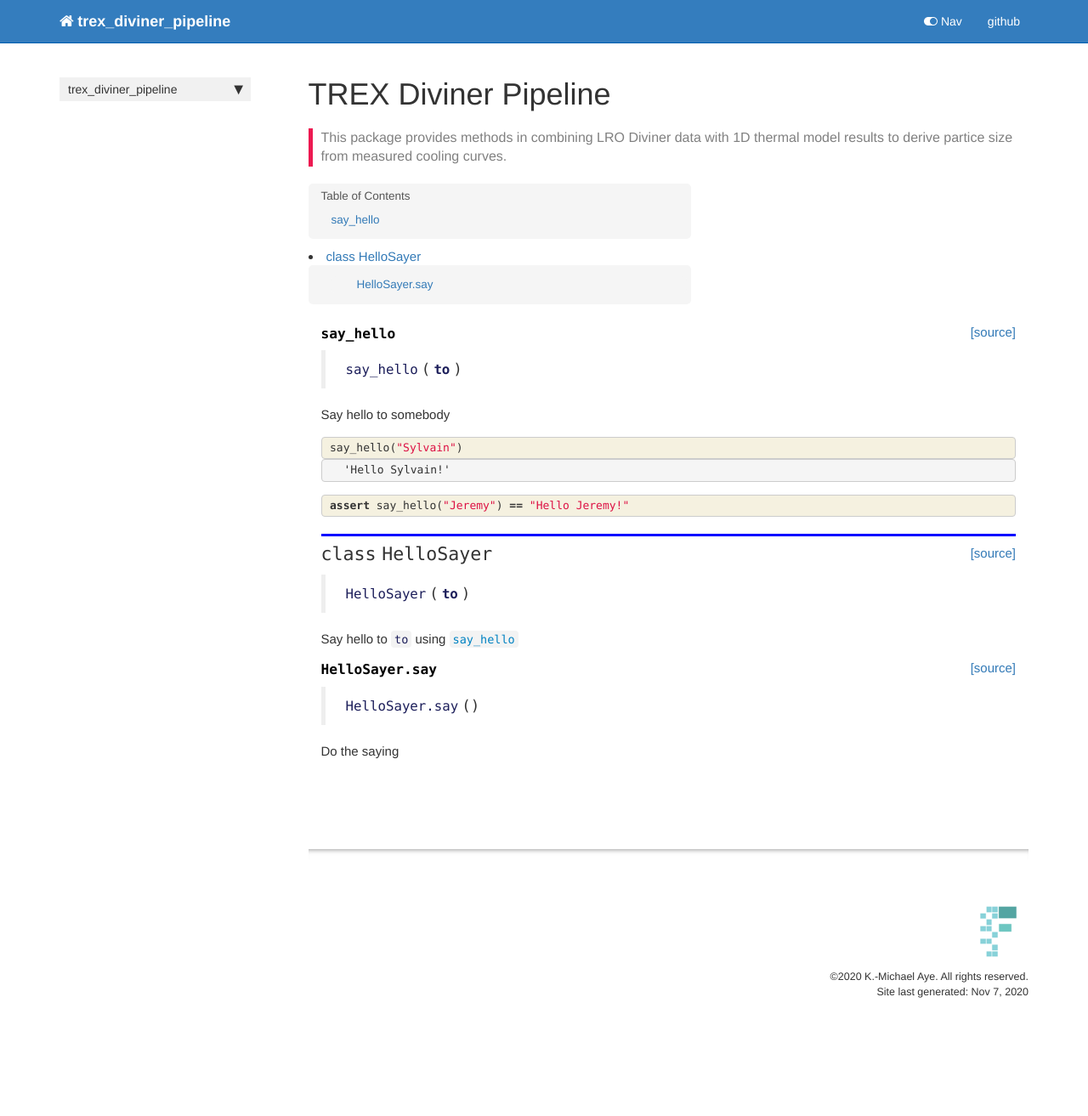
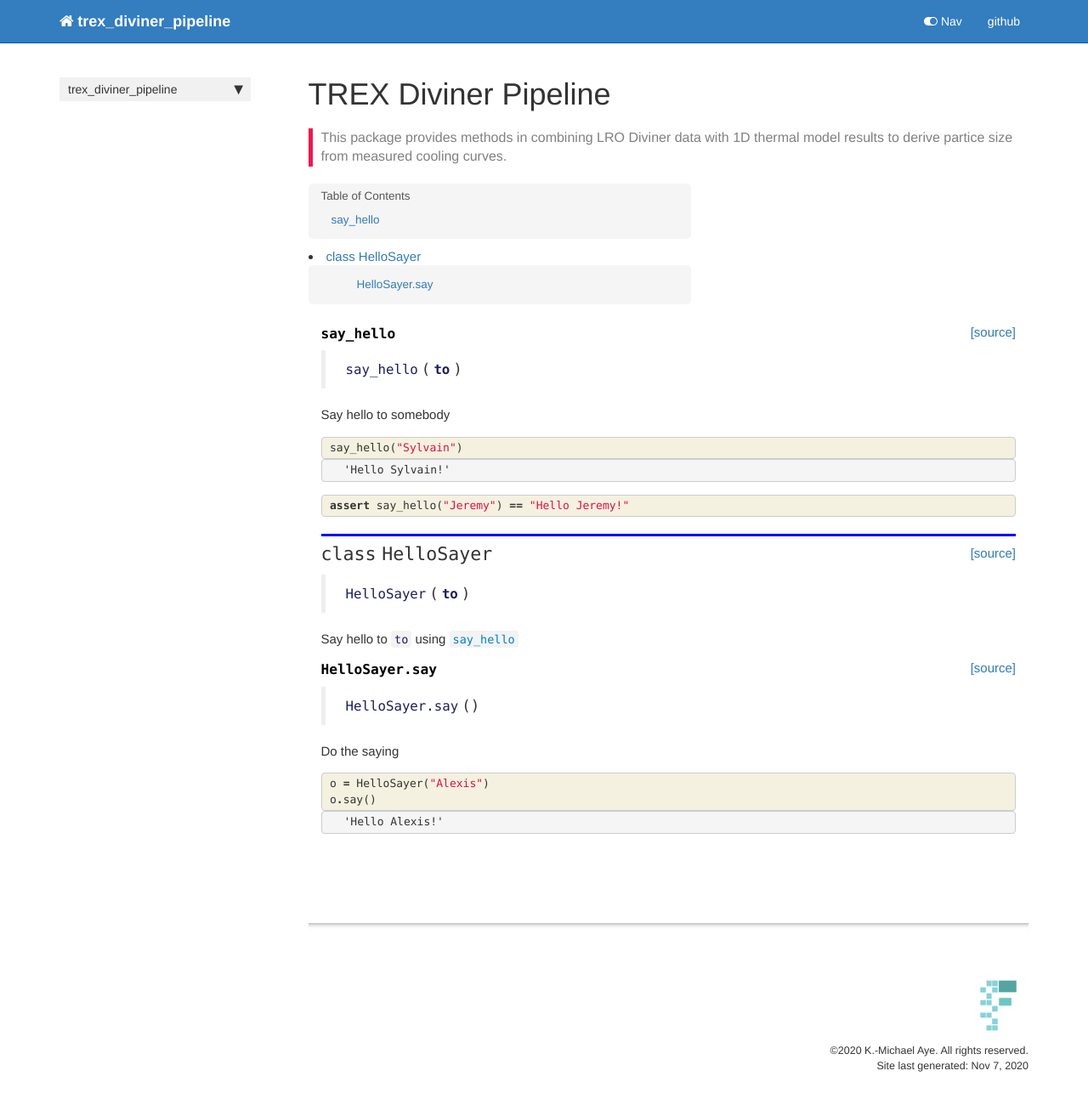
Before and after one commit to MrZombie69232/trex_diviner_pipeline, a Jekyll site: the page built from docs/core.html, in a window 1280 px wide. Shown: the whole page at 85% size. Built offline with Jekyll 4.4.1, drawn with Linux system fonts in a browser that asks for light colours; nearby versions of some CDN libraries; comment, search, counter and statistics services are not loaded; before the commit the page ends 1227 px from its top, so only the background shows below that.

Commit message:
add example

```diff
--- a/docs/core.html
+++ b/docs/core.html
@@ -168,4 +168,38 @@
 </div>
     {% endraw %}
 
+    {% raw %}
+
+<div class="cell border-box-sizing code_cell rendered">
+<div class="input">
+
+<div class="inner_cell">
+    <div class="input_area">
+<div class=" highlight hl-ipython3"><pre><span></span><span class="n">o</span> <span class="o">=</span> <span class="n">HelloSayer</span><span class="p">(</span><span class="s2">&quot;Alexis&quot;</span><span class="p">)</span>
+<span class="n">o</span><span class="o">.</span><span class="n">say</span><span class="p">()</span>
+</pre></div>
+
+    </div>
 </div>
+</div>
+
+<div class="output_wrapper">
+<div class="output">
+
+<div class="output_area">
+
+
+
+<div class="output_text output_subarea output_execute_result">
+<pre>&#39;Hello Alexis!&#39;</pre>
+</div>
+
+</div>
+
+</div>
+</div>
+
+</div>
+    {% endraw %}
+
+</div>
```
Also changed, not shown: 1 other file.
